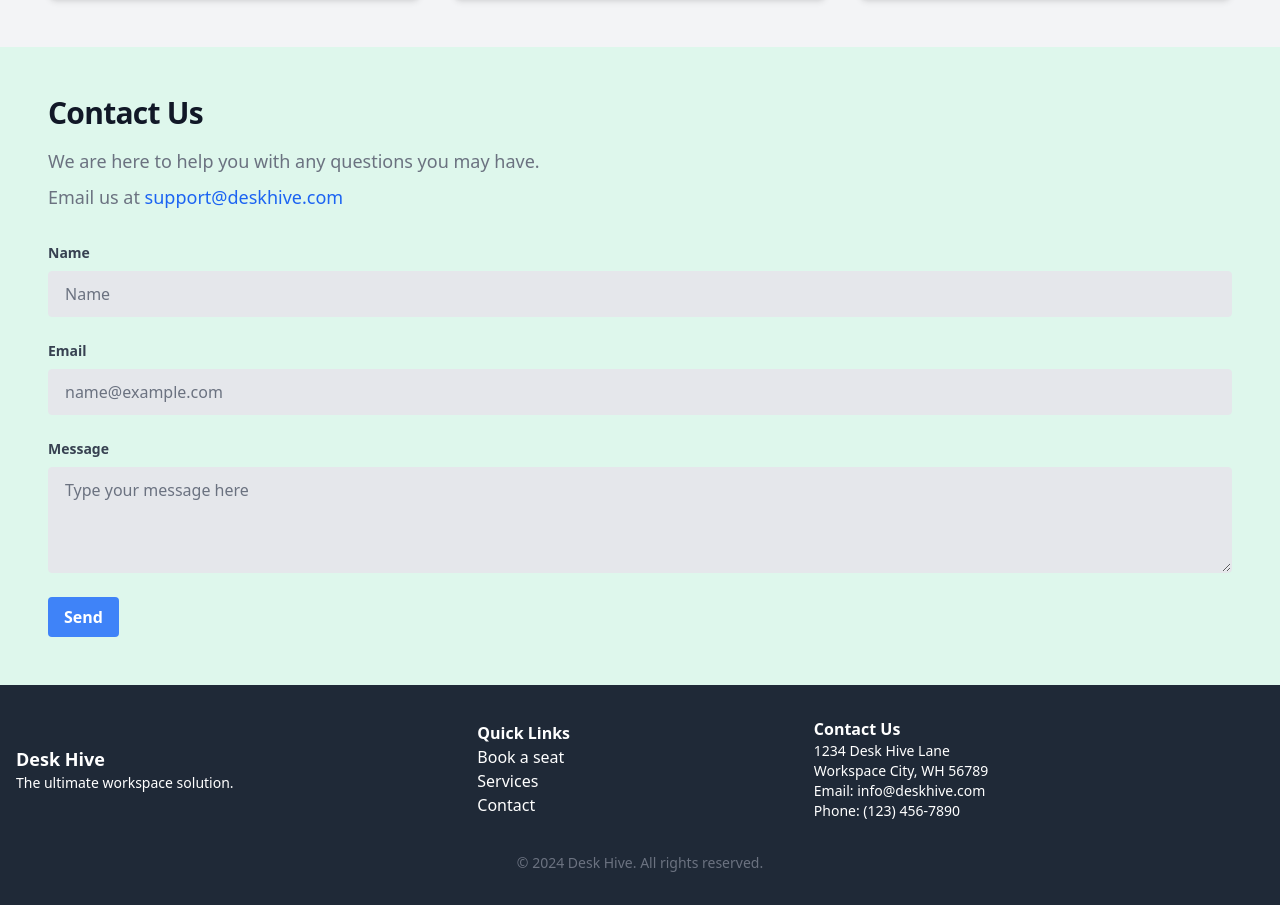
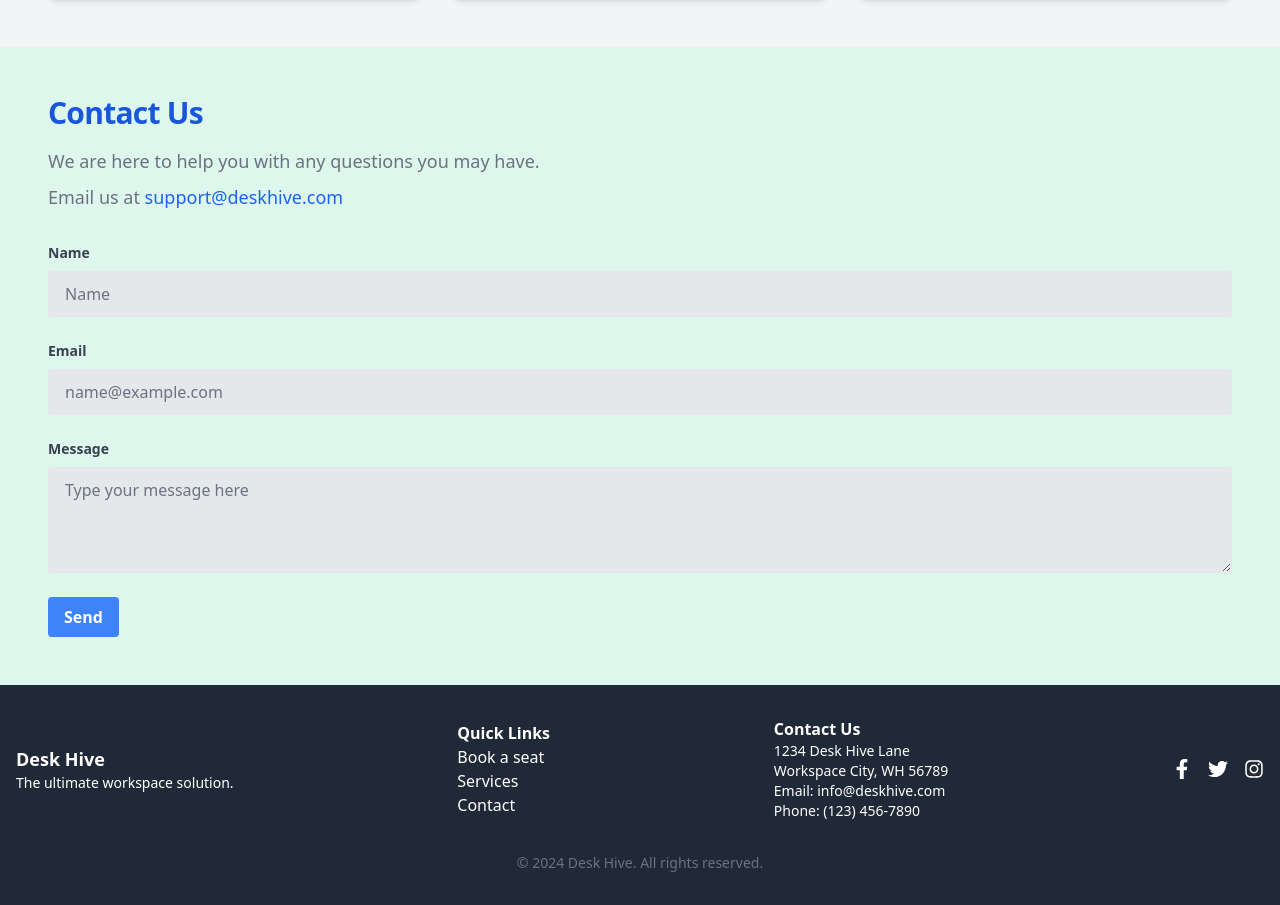
Before and after one commit to tessyjonburica/DeskHive, a React (Vite) app in the folder deskhive/: page / in a window 1280 px wide. Shown: the part 1806-2711 px from the top of the page. Built offline with nearby package versions, Linux system fonts and the light colour scheme.

Commit message:
Updated Footer component with social media icons, fixed typo in Checkout page, added client information to Confirmation page, and made changes to Home and Layout pages.

```diff
--- a/deskhive/src/components/Footer.jsx
+++ b/deskhive/src/components/Footer.jsx
@@ -1,14 +1,15 @@
 import React from "react";
+import { FaFacebookF, FaTwitter, FaInstagram } from "react-icons/fa";
 
 const Footer = () => {
   return (
     <footer className="bg-gray-800 text-white py-8">
       <div className="container mx-auto px-4 flex flex-col md:flex-row justify-between items-center">
-        <div className="mb-4 md:mb-0">
+        <div className="mb-4 md:mb-0 text-center md:text-left">
           <h4 className="text-lg font-semibold">Desk Hive</h4>
           <p className="text-sm">The ultimate workspace solution.</p>
         </div>
-        <div className="mb-4 md:mb-0">
+        <div className="mb-4 md:mb-0 text-center md:text-left">
           <h5 className="text-md font-semibold">Quick Links</h5>
           <ul className="list-none">
             <li>
@@ -28,7 +29,7 @@ const Footer = () => {
             </li>
           </ul>
         </div>
-        <div className="mb-4 md:mb-0">
+        <div className="mb-4 md:mb-0 text-center md:text-left">
           <h5 className="text-md font-semibold">Contact Us</h5>
           <p className="text-sm">1234 Desk Hive Lane</p>
           <p className="text-sm">Workspace City, WH 56789</p>
@@ -37,13 +38,13 @@ const Footer = () => {
         </div>
         <div className="flex space-x-4">
           <a href="https://facebook.com" className="hover:text-gray-400">
-            <i className="fab fa-facebook-f"></i>
+            <FaFacebookF size={20} />
           </a>
           <a href="https://twitter.com" className="hover:text-gray-400">
-            <i className="fab fa-twitter"></i>
+            <FaTwitter size={20} />
           </a>
           <a href="https://instagram.com" className="hover:text-gray-400">
-            <i className="fab fa-instagram"></i>
+            <FaInstagram size={20} />
           </a>
         </div>
       </div>
--- a/deskhive/src/pages/Checkout.jsx
+++ b/deskhive/src/pages/Checkout.jsx
@@ -71,7 +71,7 @@ function Checkout() {
           />
         </div>
         <div className="mb-4">
-          <h3 className="text-xl font-semibold text-gray-700">Fullmame</h3>
+          <h3 className="text-xl font-semibold text-gray-700">Fullname</h3>
           <input
             type="text"
             value={clientName}
--- a/deskhive/src/pages/Confirmation.jsx
+++ b/deskhive/src/pages/Confirmation.jsx
@@ -1,10 +1,10 @@
 import React from "react";
-import { useLocation } from "react-router-dom";
+import { useLocation, Link } from "react-router-dom";
 import { jsPDF } from "jspdf";
 
 function Confirmation() {
   const { state } = useLocation();
-  const { desk, membership, hours, totalPrice } = state;
+  const { desk, membership, hours, totalPrice, clientName, clientEmail, clientPhone } = state;
 
   const receiptNumber = `DH-${Date.now()}`;
 
@@ -15,12 +15,15 @@ function Confirmation() {
     doc.text("Desk Hive Receipt", 20, 20);
     doc.setFontSize(12);
     doc.text(`Receipt Number: ${receiptNumber}`, 20, 30);
-    doc.text(`Desk: ${desk.name}`, 20, 40);
+    doc.text(`Fullname: ${clientName}`, 20, 40);
+    doc.text(`Email: ${clientEmail}`, 20, 50);
+    doc.text(`Phone: ${clientPhone}`, 20, 60);
+    doc.text(`Desk: ${desk.name}`, 20, 70);
     if (desk.id === 1) {
-      doc.text(`Membership Tier: ${membership.name}`, 20, 50);
+      doc.text(`Membership Tier: ${membership.name}`, 20, 80);
     }
-    doc.text(`Hours: ${hours}`, 20, 60);
-    doc.text(`Total Price: $${totalPrice.toFixed(2)}`, 20, 70);
+    doc.text(`Hours: ${hours}`, 20, 90);
+    doc.text(`Total Price: $${totalPrice.toFixed(2)}`, 20, 100);
 
     doc.save(`DeskHive_Receipt_${receiptNumber}.pdf`);
   };
@@ -31,18 +34,30 @@ function Confirmation() {
       <div className="bg-white p-8 rounded-lg shadow-md w-full max-w-md">
         <h2 className="text-2xl font-bold mb-4 text-gray-800">Booking Details</h2>
         <p className="text-lg text-gray-600 mb-4">Receipt Number: {receiptNumber}</p>
+        <p className="text-lg text-gray-600 mb-4">Fullname: {clientName}</p>
+        <p className="text-lg text-gray-600 mb-4">Email: {clientEmail}</p>
+        <p className="text-lg text-gray-600 mb-4">Phone: {clientPhone}</p>
         <p className="text-lg text-gray-600 mb-4">Desk: {desk.name}</p>
         {desk.id === 1 && (
           <p className="text-lg text-gray-600 mb-4">Membership Tier: {membership.name}</p>
         )}
         <p className="text-lg text-gray-600 mb-4">Hours: {hours}</p>
         <p className="text-lg text-gray-600 mb-4">Total Price: ${totalPrice.toFixed(2)}</p>
-        <button
-          className="mt-6 px-6 py-3 bg-blue-500 text-white text-lg font-semibold rounded-lg shadow-md hover:bg-blue-600 transition-all duration-300 w-full"
-          onClick={generatePDF}
-        >
-          Download Receipt
-        </button>
+        <div className="flex justify-between mt-8">
+          <button
+            className="px-6 py-3 bg-blue-500 text-white text-lg font-semibold rounded-lg shadow-md hover:bg-blue-600 transition-all duration-300"
+            onClick={generatePDF}
+          >
+            Download Receipt
+          </button>
+          <Link
+            to="/"
+            className="px-6 py-3 bg-gray-300 text-gray-800 text-lg font-semibold rounded-lg shadow-md hover:bg-gray-400 transition-all duration-300"
+          >
+            Back to Home
+          </Link>
+        </div>
+        <p className="text-gray-600 text-center mt-4">Thank you for booking with Desk Hive!</p>
       </div>
     </div>
   );
--- a/deskhive/src/pages/Contact.jsx
+++ b/deskhive/src/pages/Contact.jsx
@@ -7,7 +7,7 @@ function Contact() {
 
     <div id="contact" className="mx-auto max-w-7xl">
       <div className=" p-5 sm:p-12">
-        <h2 className="text-2xl font-bold leading-9 tracking-tight text-gray-900 sm:text-3xl">Contact Us</h2>
+        <h2 className="text-4xl font-bold leading-9 tracking-tight text-blue-700 sm:text-3xl">Contact Us</h2>
         <p className="mt-4 text-lg text-gray-500">We are here to help you with any questions you may have.</p>
         <p className="mt-2 text-lg text-gray-500">Email us at <a href="mailto:support@deskhive.com" className="text-blue-600 hover:underline">support@deskhive.com</a></p>
         <form className="mt-8" action="#" method="POST">
--- a/deskhive/src/pages/Home.jsx
+++ b/deskhive/src/pages/Home.jsx
@@ -1,14 +1,13 @@
 import React from "react";
-// import NavBar from "../components/Navbar";
 import Hero from "../components/Hero";
-// import Features from "../components/Features";
-// import Clients from "../components/Clients";
 import DeskSelection from "../components/DeskSelection";
-// import BookingDetails from "./Booking";
 import Services from "../components/Services";
 import Contact from "./Contact"
 import About from "./About";
-import Footer from "../components/Footer";
+// import NavBar from "../components/Navbar";
+// import BookingDetails from "./Booking";
+// import Features from "../components/Features";
+// import Clients from "../components/Clients";
 
 function Home() {
   return (
@@ -17,7 +16,6 @@ function Home() {
       <DeskSelection />
       <Services/>
       <Contact />
-      <Footer/>
       {/* <Features /> */}
       {/* <Clients /> */}
       {/* <About/> */}
--- a/deskhive/src/pages/Layout.jsx
+++ b/deskhive/src/pages/Layout.jsx
@@ -1,11 +1,14 @@
 import { Outlet, Link } from "react-router-dom";
 import NavBar from "../components/Navbar";
+import Footer from "../components/Footer";
+
 
 const Layout = () => {
   return (
     <>
       <NavBar />
       <Outlet />
+      <Footer/>
     </>
   )
 };
```
